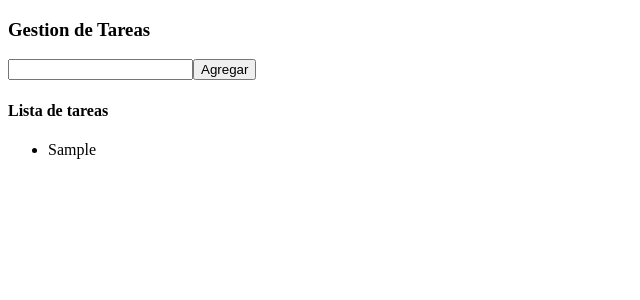
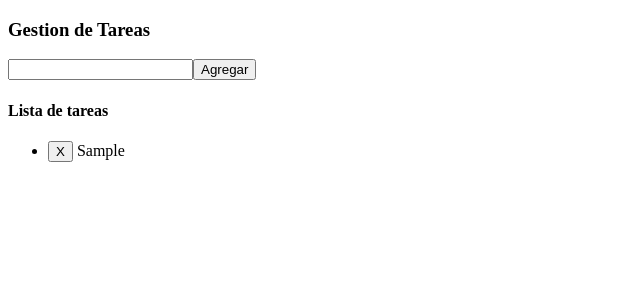
Before and after one commit to capacitaciones-metal/vuejs-task, a Vue app: page / in a window 1280 px wide. Both pictures are taken after typing "Sample" into the empty fields and a click on the button "Agregar". Shown: the top 300 px of the page, without its empty margins (0-640 px from the left). Built offline with nearby package versions, Linux system fonts and the light colour scheme.

Commit message:
Se eliminan task con doble evento

```diff
--- a/src/components/TaskContainer.vue
+++ b/src/components/TaskContainer.vue
@@ -2,7 +2,7 @@
     <div>
         <h3>Gestion de Tareas</h3>
         <task-new v-on:newTask="addTask"/>
-        <task-list :tasks="tasks"/>
+        <task-list :tasks="tasks" @delete-task-from-list="deleteTask"/>
     </div>
 </template>
 
@@ -23,6 +23,9 @@
         methods: {
             addTask: function (task) {
                 this.tasks.push(task)
+            },
+            deleteTask: function (id) {
+                this.tasks.splice(id,1)
             }
         }
     }
--- a/src/components/TaskList.vue
+++ b/src/components/TaskList.vue
@@ -2,7 +2,7 @@
     <div>
         <h4>Lista de tareas</h4>
         <ul>
-            <task-list-item v-for="(task,index) in tasks" :key="index" :task="task" :id="index"></task-list-item>
+            <task-list-item v-for="(task,index) in tasks" :key="index" :task="task" :id="index" @delete-task="deleteTask"></task-list-item>
         </ul>
     </div>
 </template>
@@ -17,6 +17,11 @@
         },
         components:{
             TaskListItem
+        },
+        methods:{
+            deleteTask(id){
+                this.$emit('delete-task-from-list',id)
+            }
         }
     }
 </script>
--- a/src/components/TaskListItem.vue
+++ b/src/components/TaskListItem.vue
@@ -1,5 +1,5 @@
 <template>
-    <li>{{task}}</li>
+    <li><button @click="deleteTask">X</button> {{task}} </li>
 </template>
 
 <script>
@@ -8,6 +8,13 @@
         props: {
             task: String,
             id: Number
+        },
+        methods:{
+            deleteTask(){
+                if(confirm('Borrar tarea?')){
+                    this.$emit("delete-task", this.id)
+                }
+            }
         }
     }
 </script>
```
Also changed, not shown: 1 other file (tests, documents, lock files or other folders).
